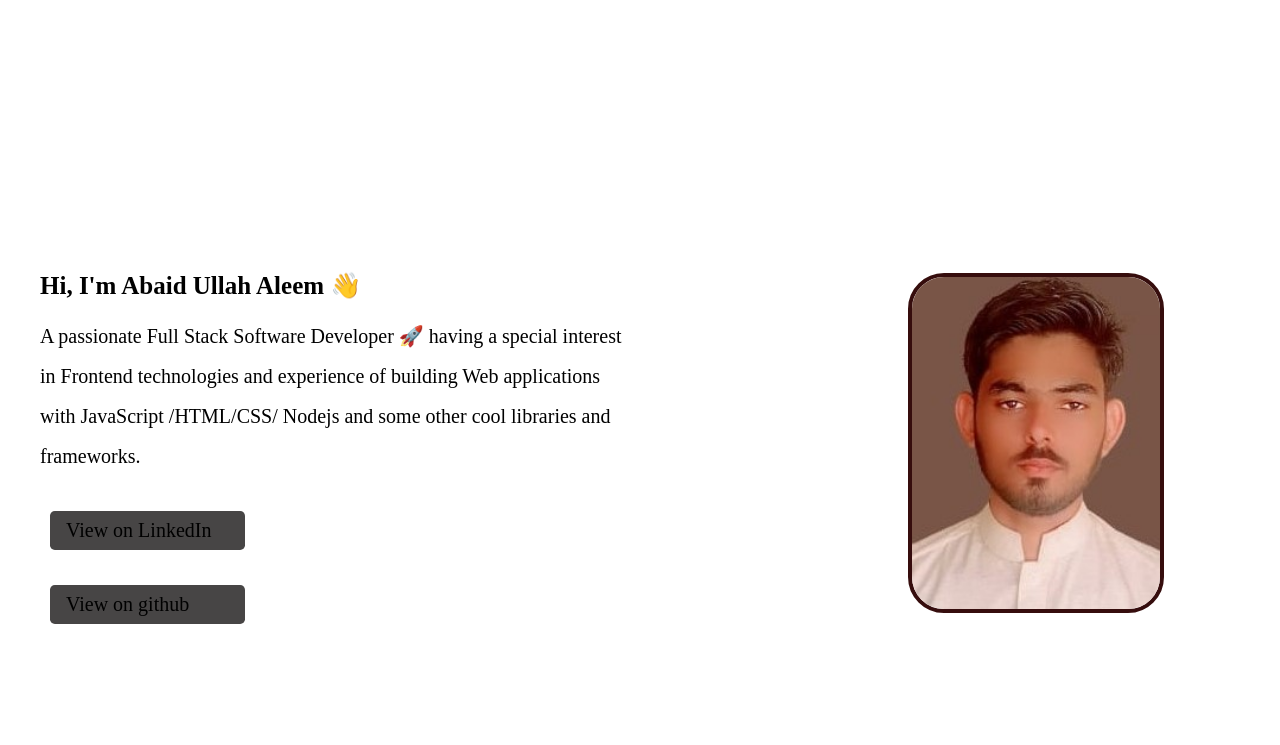
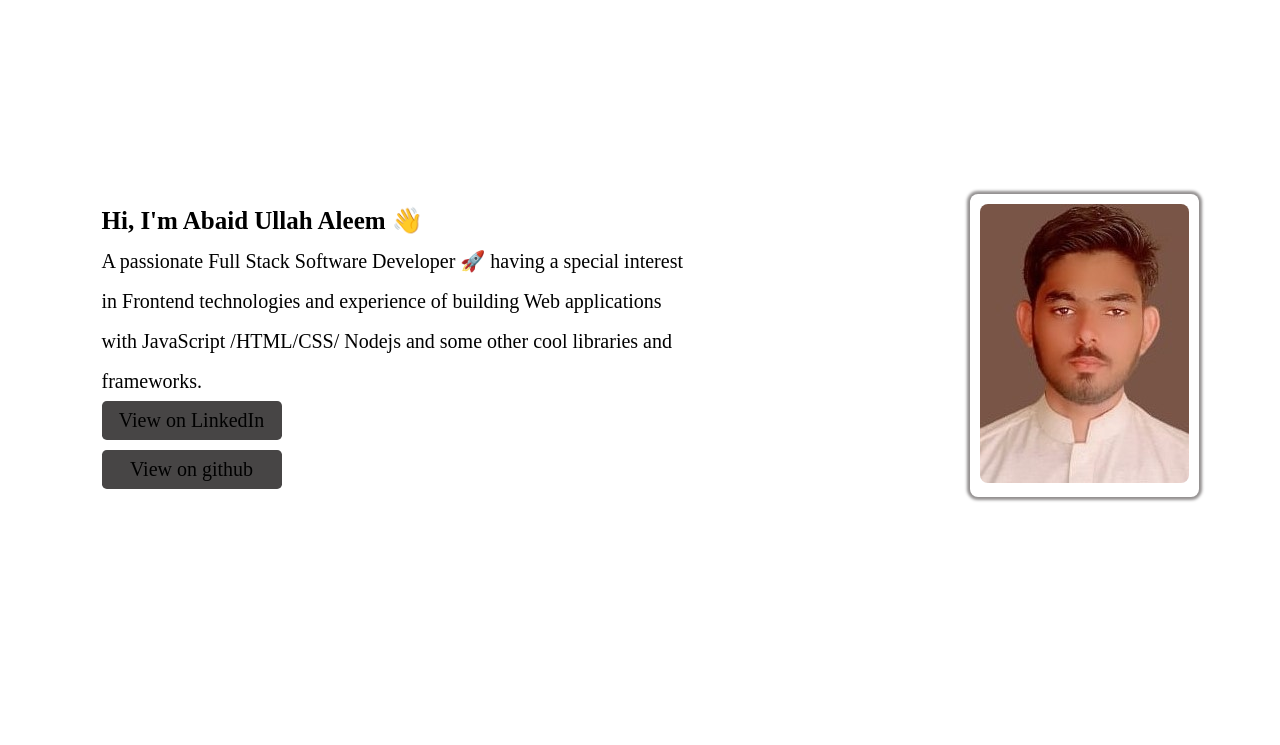
Before and after one commit to Abaid78/My-Portfolio, a plain HTML site: page index.html in a window 1280 px wide. Shown: the part 55-800 px from the top of the page. Drawn offline with Linux system fonts and the light colour scheme.

Commit message:
update home section style

```diff
--- a/index.html
+++ b/index.html
@@ -36,9 +36,14 @@
             <div class="hero-heading">
                 <span>Hi, I'm Abaid Ullah Aleem <span class="wave">👋</span> </span>
             </div>
-            <h4 class="hero-description">A passionate Full Stack Software Developer 🚀 having a special interest in
-                Frontend technologies and experience of building Web applications with JavaScript /HTML/CSS/ Nodejs and
-                some other cool libraries and frameworks.</h4>
+            <div class="hero-description">
+                <p>
+                    A passionate Full Stack Software Developer 🚀 having a special interest in
+                    Frontend technologies and experience of building Web applications with JavaScript /HTML/CSS/ Nodejs
+                    and
+                    some other cool libraries and frameworks. </p>
+            </div>
+
             <div class="btn">
                 <a target="_blank" href="https://www.linkedin.com/in/abaid-ullah-411295237">View on LinkedIn</a>
                 <a target="_blank" href="https://github.com/Abaid78">View on github</a>
--- a/style.css
+++ b/style.css
@@ -74,9 +74,10 @@ nav a {
   display: flex;
   gap: 20%;
   align-items: center;
+  justify-content: center;
   padding: 20px;
-  margin-top: 100px;
   height: 100vh;
+
 }
 
 .home .container {
@@ -95,35 +96,43 @@ nav a {
   font-weight: bold;
   line-height: 40px;
 }
-.btn {
-  margin-top: 25px;
+.btn{
+ display: flex;
+ flex-direction: column;
+ align-content: center;
+ justify-content: center;
+ gap: 10px;
+
 }
-.btn a {
-  margin-right: 20px;
-  margin-left: 10px;
-  margin-top: 35px;
+.btn a{
   border-radius: 0.3rem;
   font-size: 1.25rem;
   padding: 0.5rem 1rem;
   text-decoration: none;
   background-color: rgb(71, 69, 69);
   color: rgb(0, 0, 0);
-  display: flex;
-  width: 195px;
+  text-align: center;
+  width: 180px;
 }
-
 .btn a:hover {
   background-color: rgb(189, 188, 187);
   cursor: pointer;
 }
+.pic{
+  padding: 10px;
+  border-radius: 8px;
+  box-shadow: 0px 0px 3px 3px #928f8f;
+  transition: transform 0.5s ease-in-out;
+
+}
 
 .pic img {
-  border: 4px solid rgb(54, 13, 13);
-  border-radius: 36px;
-  margin-right: 40px;
-  width: 20vw;
+     border-radius: 8px;
 }
 
+.pic:hover{
+  transform: scale(1.2);
+}
 /* ------------------------About---------------- */
 .about {
   display: flex;
@@ -132,7 +141,7 @@ nav a {
   justify-content: center;
   column-gap: 80px;
   padding: 20px;
-  margin: 20px;
+  height: 100vh;
 }
 .resume {
   padding: 10px;
@@ -244,6 +253,7 @@ p {
   padding: 30px;
   border-radius: 8px;
   margin: 20px;
+
 }
 
 #education h2 {
@@ -289,10 +299,10 @@ p {
   box-shadow: 0px 0px 3px 3px #928f8f;
   height: 400px;
   text-align: justify;
+  transition: transform 0.4s ease-out;
 }
 .card:hover{
   transform: scale(1.05);
-  transition: transform 0.4s ease-out;
 }
 hr {
   margin-top: auto;
```
